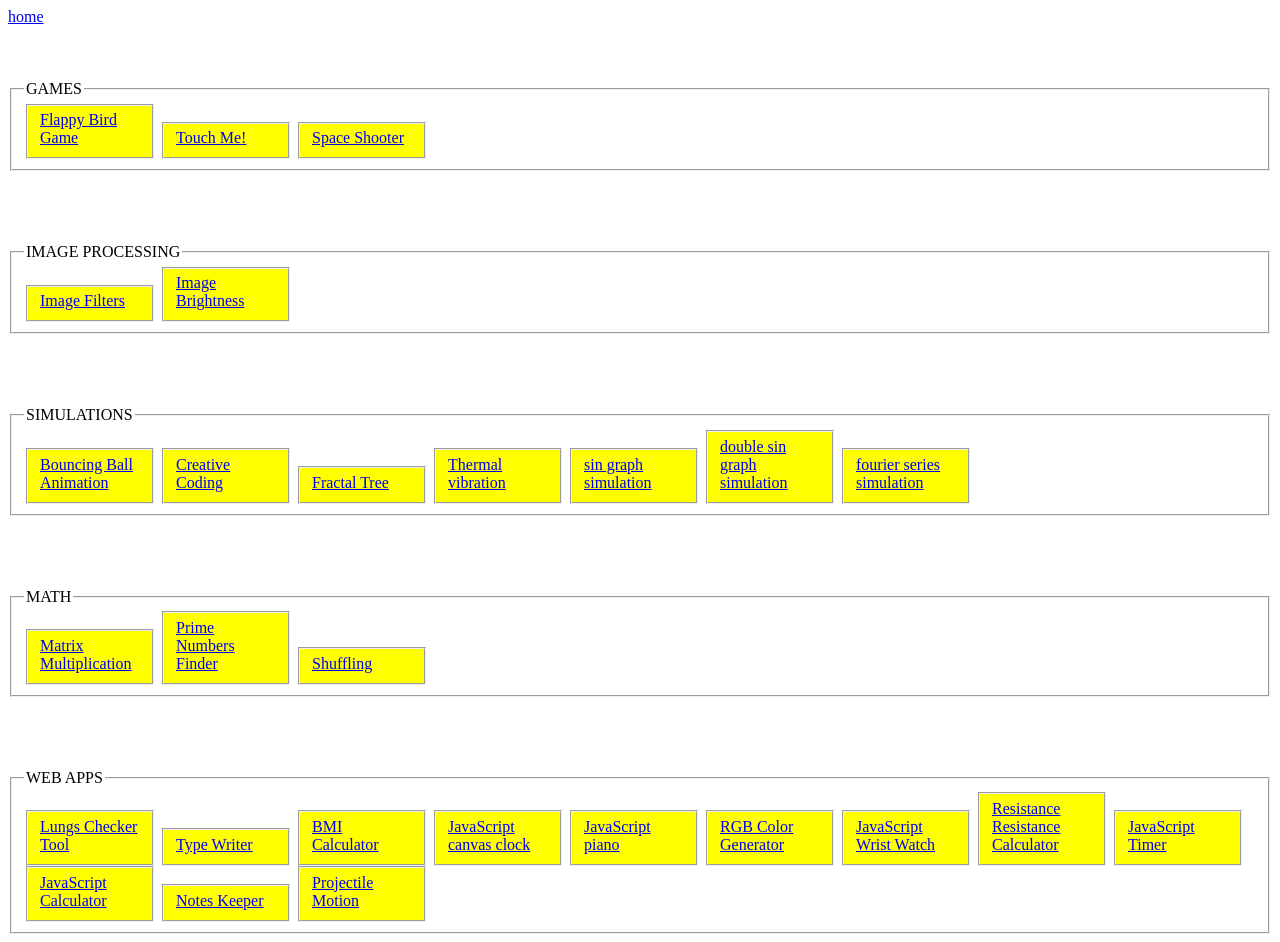
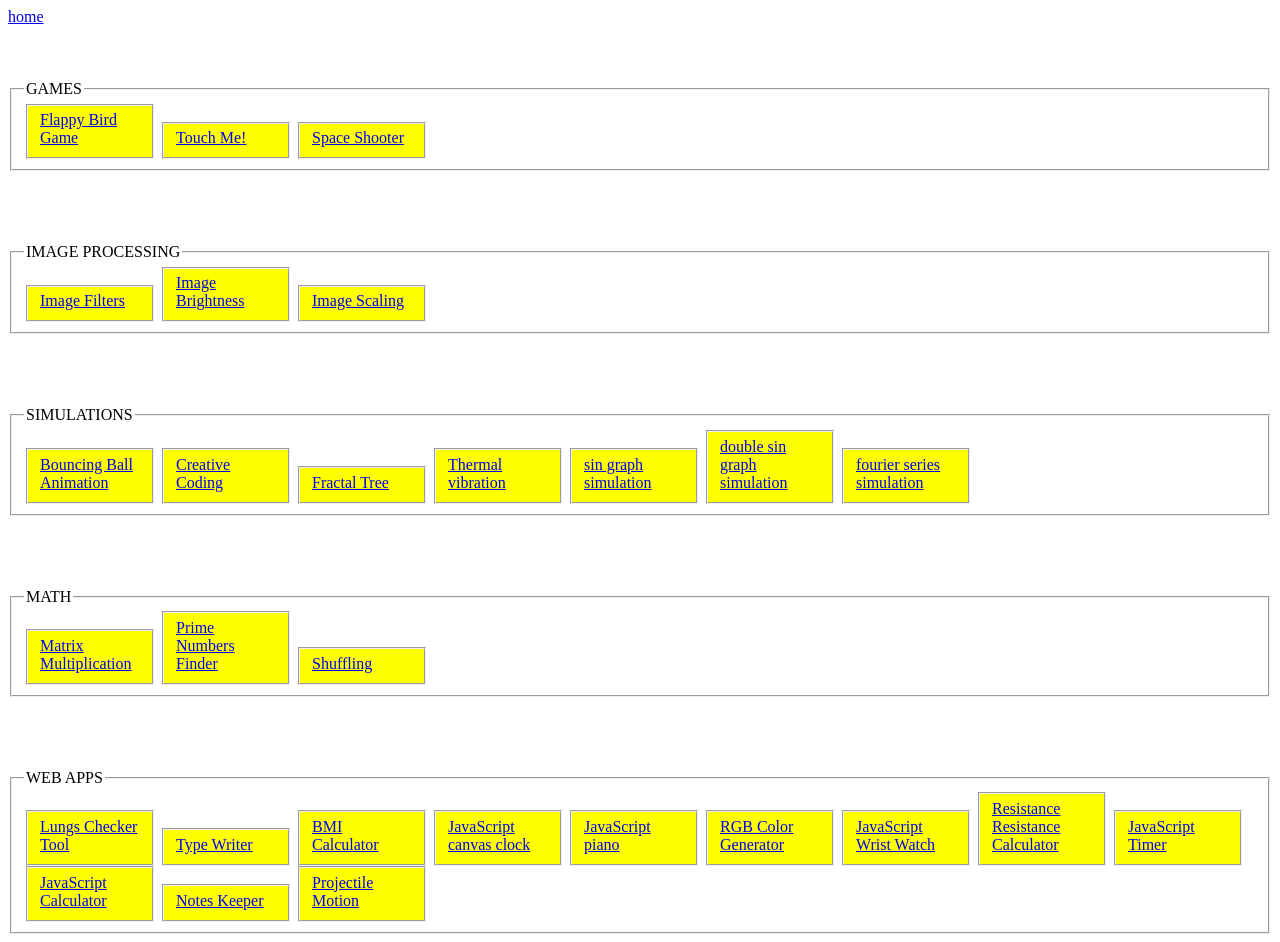
Before and after one commit to rudraWorks/my-blog, a plain HTML site: page contents.html in a window 1280 px wide. Drawn offline with Linux system fonts and the light colour scheme.

Commit message:
adding scaling

```diff
--- a/contents.html
+++ b/contents.html
@@ -27,6 +27,8 @@
         <a href="imagefilters.html"> <fieldset id="topics" style="width:100px;">Image Filters</fieldset></a>
 
         <a href="brightness.html"> <fieldset id="topics" style="width:100px;">Image Brightness</fieldset></a>
+
+        <a href="imageScaling.html"> <fieldset id="topics" style="width:100px;">Image Scaling</fieldset></a>
 
 
     </fieldset>
```
